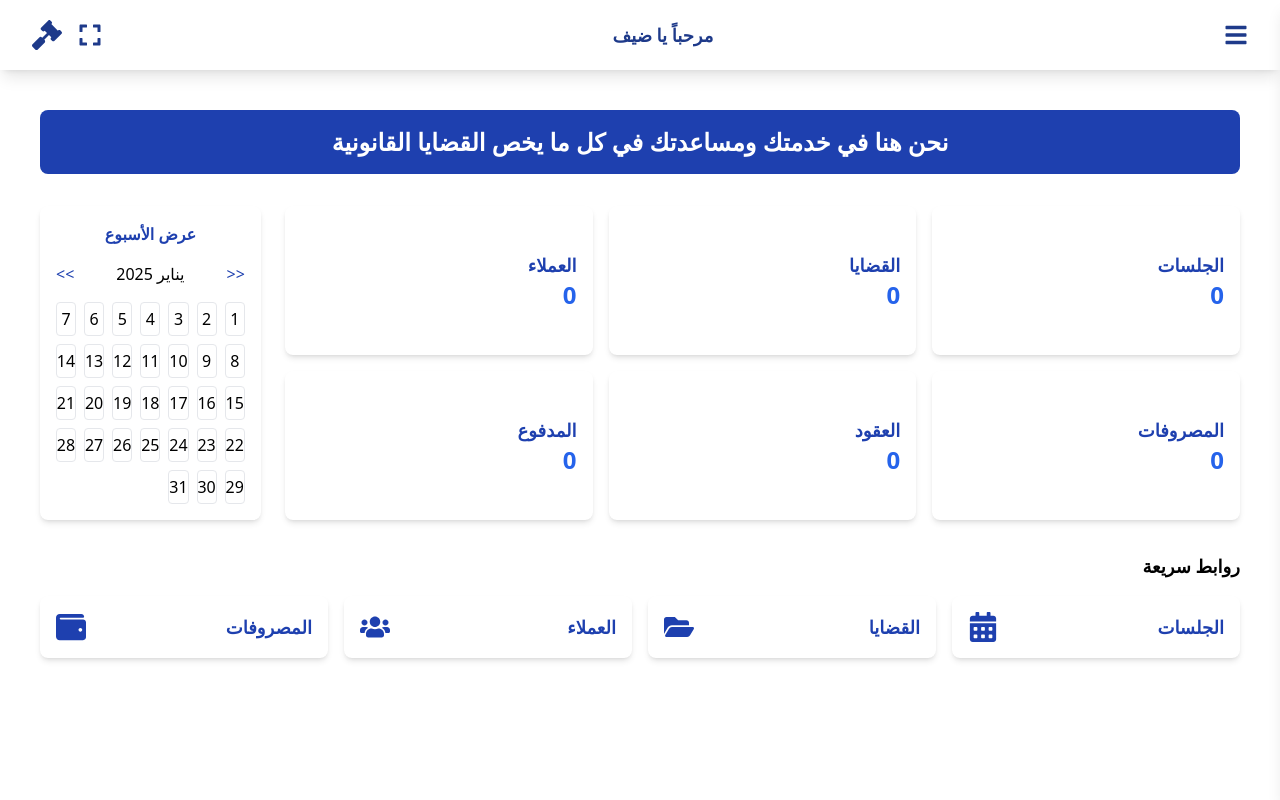
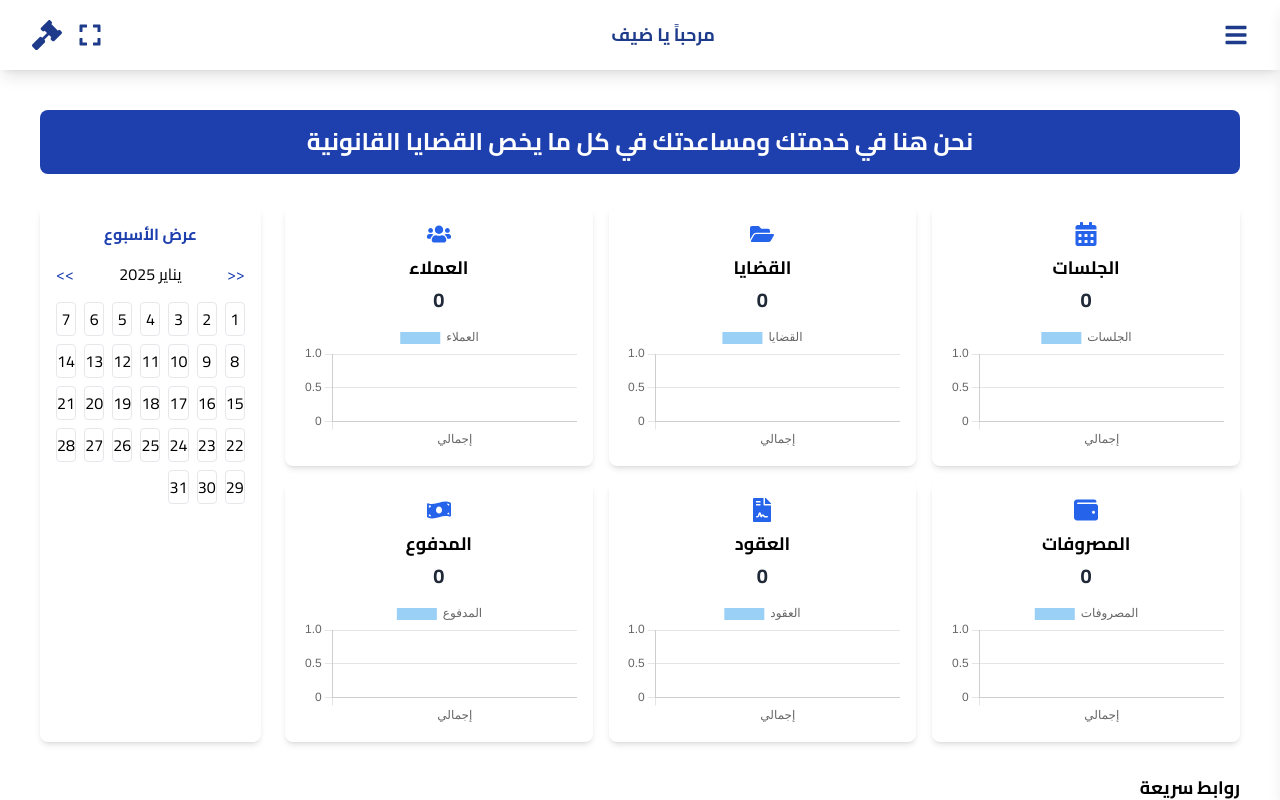
Before and after one commit to alielsharqawy/lawer-app, a React (Create React App) app: page /dashboard in a window 1280 px wide. Built offline with nearby package versions, Linux system fonts and the light colour scheme; no server answers; the HTML template or start-up script is replaced by a standard one.

Commit message:
homepage

```diff
--- a/src/api/casesApi.jsx
+++ b/src/api/casesApi.jsx
@@ -104,7 +104,6 @@ export const fetchCaseDetails = (customerId, caseId, navigate) =>
     navigate
   );
 
-
 /**
  * Delete a specific case.
  */
--- a/src/api/customers.jsx
+++ b/src/api/customers.jsx
@@ -3,7 +3,9 @@ import axios from "axios";
 const API_BASE_URL = "https://law-office.al-mosa.com/api";
 const getToken = () => localStorage.getItem("token");
 
-{/* categories page api*/ }
+{
+  /* categories page api*/
+}
 // get all customers
 export const getAllCustomers = async () => {
   try {
@@ -59,7 +61,6 @@ export const deleteCustomer = async (id) => {
   }
 };
 
-
 // Function to fetch customer categories (add user page)
 export const getCustomerCategories = async (token) => {
   return axios.get(`${API_BASE_URL}/categories`, {
--- a/src/components/Card.jsx
+++ b/src/components/Card.jsx
@@ -1,13 +1,55 @@
 import React from "react";
+import { Bar } from "react-chartjs-2";
+import {
+  Chart as ChartJS,
+  CategoryScale,
+  LinearScale,
+  BarElement,
+  Title,
+  Tooltip,
+  Legend,
+} from "chart.js";
 
-const Card = ({ title, value, icon }) => (
-  <div className="bg-white shadow-md rounded-lg p-4 flex items-center justify-between">
-    <div>
-      <h3 className="text-lg font-semibold text-blue-800">{title}</h3>
-      {value && <p className="text-2xl font-bold text-blue-600">{value}</p>}
-    </div>
-    {icon && <div className="text-3xl text-blue-800">{icon}</div>}
-  </div>
+ChartJS.register(
+  CategoryScale,
+  LinearScale,
+  BarElement,
+  Title,
+  Tooltip,
+  Legend
 );
 
+const Card = ({ title, icon, value }) => {
+  const chartData = {
+    labels: ["إجمالي"],
+    datasets: [
+      {
+        label: title,
+        data: [value || 0], // العدد الحقيقي القادم من `HomePage`
+        backgroundColor: "rgba(54, 162, 235, 0.5)",
+      },
+    ],
+  };
+
+  const chartOptions = {
+    responsive: true,
+    maintainAspectRatio: false,
+    scales: {
+      y: { beginAtZero: true },
+    },
+  };
+
+  return (
+    <div className="bg-white shadow-md rounded-lg p-4 flex flex-col items-center">
+      <div className="text-blue-600 text-2xl mb-2">{icon}</div>
+      <h3 className="text-lg font-semibold mb-1">{title}</h3>
+      <p className="text-xl font-bold text-gray-800 mb-2">{value}</p>{" "}
+      {/* عرض العدد الحقيقي */}
+      <div className="w-full h-32">
+        <Bar data={chartData} options={chartOptions} />
+      </div>
+    </div>
+  );
+};
+
 export default Card;
--- a/src/index.css
+++ b/src/index.css
@@ -1,3 +1,5 @@
+@import url("https://fonts.googleapis.com/css2?family=Cairo:wght@300;400;700&display=swap");
+
 /* Tailwind base styles */
 @tailwind base;
 @tailwind components;
@@ -12,3 +14,8 @@
   -ms-overflow-style: none; /* IE and Edge */
   scrollbar-width: none; /* Firefox */
 }
+
+
+body {
+  @apply font-sans;
+}
--- a/src/pages/Cases/AddCasePage.jsx
+++ b/src/pages/Cases/AddCasePage.jsx
@@ -124,7 +124,6 @@ const AddCasePage = () => {
       setLoading(false);
     }
   };
-
 
   if (loading) return <div>Loading...</div>;
 
--- a/src/pages/Cases/CasesPage.jsx
+++ b/src/pages/Cases/CasesPage.jsx
@@ -127,9 +127,7 @@ const CasesPage = () => {
         </div>
       )}
 
-
-
-      <div className="mt-6 text-center">
+      <div className="m-8 text-center">
         <Link
           to="/dashboard/add-case"
           className="btn btn-primary mx-2 bg-blue-500 p-3 rounded-lg text-white"
--- a/src/pages/HomePage.jsx
+++ b/src/pages/HomePage.jsx
@@ -1,9 +1,25 @@
 import React, { useState, useEffect } from "react";
+import { Link } from "react-router-dom";
 import Card from "../components/Card";
-import { FaCalendarAlt, FaFolderOpen, FaUsers, FaWallet } from "react-icons/fa";
+import {
+  FaCalendarAlt,
+  FaFolderOpen,
+  FaUsers,
+  FaWallet,
+  FaFileContract,
+  FaMoneyBillWave,
+} from "react-icons/fa";
 
 const HomePage = () => {
   const [currentTextIndex, setCurrentTextIndex] = useState(0);
+  const [dataCounts, setDataCounts] = useState({
+    sessions: 0,
+    cases: 0,
+    clients: 0,
+    expenses: 0,
+    contracts: 0,
+    payments: 0,
+  });
 
   const textArray = [
     "أهلا ومرحبا بك في برنامج المحامي",
@@ -18,39 +34,87 @@ const HomePage = () => {
       setCurrentTextIndex((prevIndex) =>
         prevIndex === textArray.length - 1 ? 0 : prevIndex + 1
       );
-    }, 3000); // تغيير النص كل 3 ثوانٍ
+    }, 3000);
+    return () => clearInterval(interval);
+  }, []);
 
-    return () => clearInterval(interval); // تنظيف التايمر عند إزالة الكومبوننت
+  useEffect(() => {
+    // ✅ جلب البيانات من API
+    fetch("https://law-office.al-mosa.com/api/")
+      .then((response) => response.json())
+      .then((data) => {
+        setDataCounts({
+          sessions: data.sessions_count || 0, // عدد الجلسات
+          cases: data.cases_count || 0, // عدد القضايا
+          clients: data.clients_count || 0, // عدد العملاء
+          expenses: data.expenses_count || 0, // عدد المصروفات
+          contracts: data.contracts_count || 0, // عدد العقود
+          payments: data.payments_count || 0, // عدد المدفوعات
+        });
+      })
+      .catch((error) => console.error("خطأ في جلب البيانات:", error));
   }, []);
 
   const cards = [
-    "الجلسات",
-    "القضايا",
-    "العملاء",
-    "المصروفات",
-    "العقود",
-    "المدفوع",
+    {
+      title: "الجلسات",
+      icon: <FaCalendarAlt />,
+      path: "/dashboard/sessions",
+      value: dataCounts.sessions,
+    },
+    {
+      title: "القضايا",
+      icon: <FaFolderOpen />,
+      path: "/dashboard/cases",
+      value: dataCounts.cases,
+    },
+    {
+      title: "العملاء",
+      icon: <FaUsers />,
+      path: "/dashboard/clients",
+      value: dataCounts.clients,
+    },
+    {
+      title: "المصروفات",
+      icon: <FaWallet />,
+      path: "/dashboard/expenses",
+      value: dataCounts.expenses,
+    },
+    {
+      title: "العقود",
+      icon: <FaFileContract />,
+      path: "/dashboard/contracts",
+      value: dataCounts.contracts,
+    },
+    {
+      title: "المدفوع",
+      icon: <FaMoneyBillWave />,
+      path: "/dashboard/payments",
+      value: dataCounts.payments,
+    },
   ];
 
   const quickLinks = [
-    { title: "الجلسات", icon: <FaCalendarAlt /> },
-    { title: "القضايا", icon: <FaFolderOpen /> },
-    { title: "العملاء", icon: <FaUsers /> },
-    { title: "المصروفات", icon: <FaWallet /> },
+    { title: "الجلسات", icon: <FaCalendarAlt />, path: "/dashboard/sessions" },
+    { title: "القضايا", icon: <FaFolderOpen />, path: "/dashboard/cases" },
+    { title: "العملاء", icon: <FaUsers />, path: "/dashboard/clients" },
+    { title: "المصروفات", icon: <FaWallet />, path: "/dashboard/expenses" },
   ];
 
   return (
     <div className="p-6 space-y-8">
-      {/* Header Section */}
+      {/* ✅ ترويسة الصفحة */}
       <div className="bg-blue-800 text-white text-center py-4 rounded-lg text-2xl font-semibold">
         {textArray[currentTextIndex]}
       </div>
 
-      {/* Cards Section */}
+      {/* ✅ قسم الكروت مع البيانات الفعلية */}
       <div className="grid grid-cols-1 lg:grid-cols-5 gap-6">
         <div className="lg:col-span-4 grid grid-cols-1 md:grid-cols-3 gap-4">
-          {cards.map((card, i) => (
-            <Card key={i} title={card} value="0" />
+          {cards.map(({ title, icon, path, value }, i) => (
+            <Link key={i} to={path}>
+              <Card title={title} icon={icon} value={value} />
+            </Link>
           ))}
         </div>
         <div className="lg:col-span-1 bg-white shadow-md rounded-lg p-4">
@@ -75,12 +139,14 @@ const HomePage = () => {
         </div>
       </div>
 
-      {/* Quick Links Section */}
+      {/* ✅ روابط سريعة */}
       <div>
         <h3 className="text-lg font-semibold mb-4">روابط سريعة</h3>
         <div className="grid grid-cols-2 md:grid-cols-4 gap-4">
-          {quickLinks.map(({ title, icon }, i) => (
-            <Card key={i} title={title} icon={icon} />
+          {quickLinks.map(({ title, icon, path }, i) => (
+            <Link key={i} to={path}>
+              <Card title={title} icon={icon} />
+            </Link>
           ))}
         </div>
       </div>
--- a/tailwind.config.js
+++ b/tailwind.config.js
@@ -3,9 +3,12 @@ module.exports = {
   theme: {
     extend: {
       colors: {
-        primary: "#1E3A8A", // Dark blue
-        secondary: "#1D4ED8", // Light blue
-        text: "#1E293B", // Grayish text
+        primary: "#1E3A8A",
+        secondary: "#1D4ED8",
+        text: "#1E293B",
+      },
+      fontFamily: {
+        sans: ["Cairo", "sans-serif"], // هنا أضفنا الخط المخصص
       },
     },
   },
```
Also changed, not shown: src/pages/Cases/components/CaseCard.jsx (+68 -34 lines), src/api/auth.jsx (line endings or trailing spaces).
